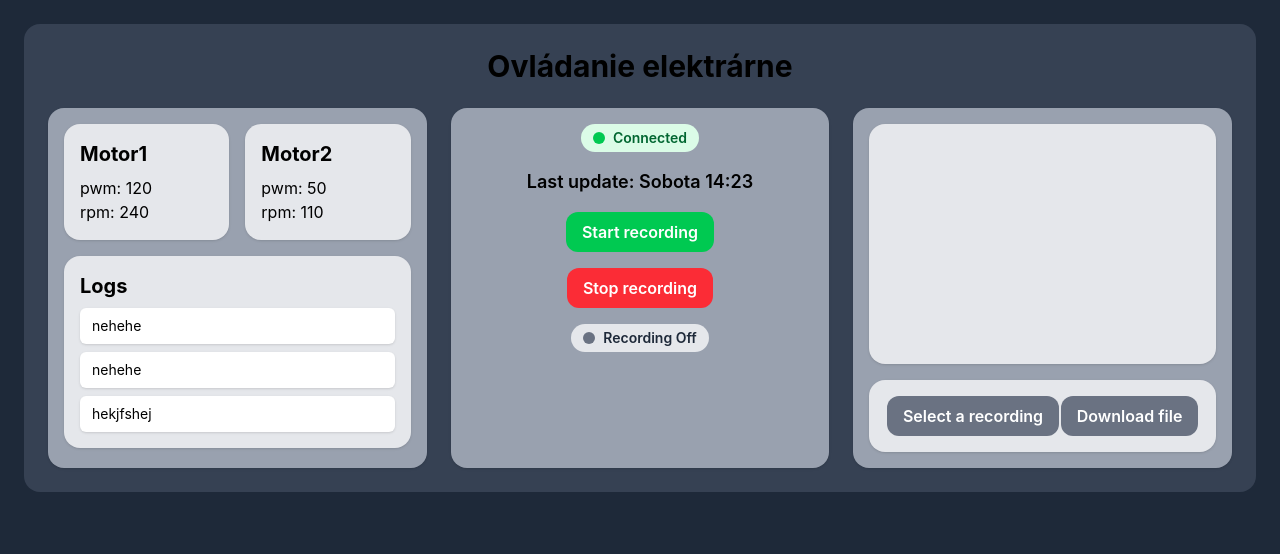
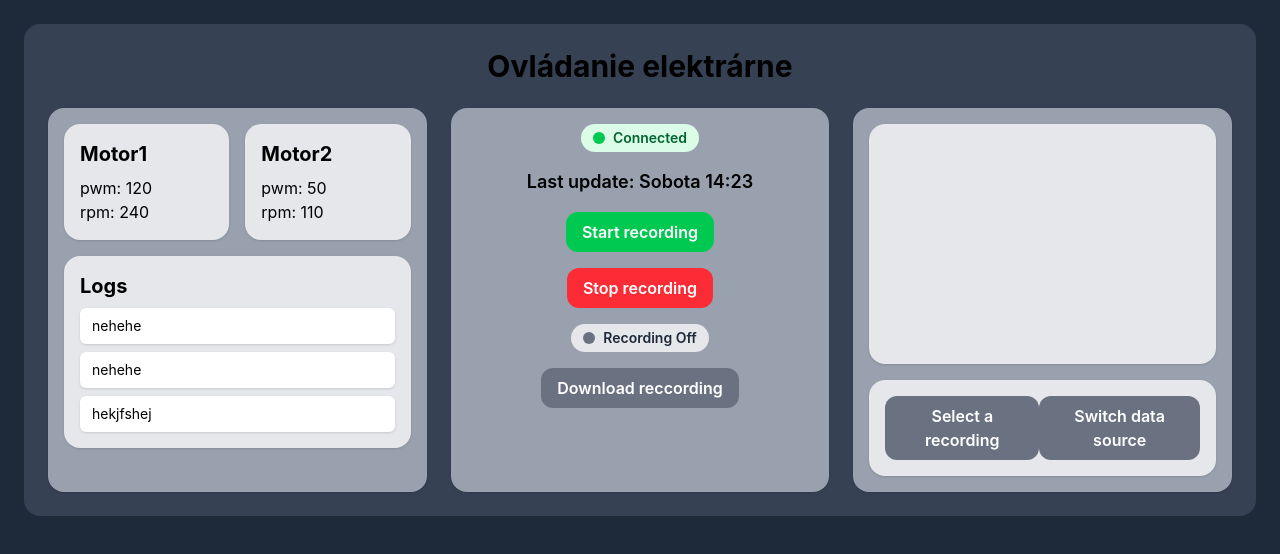
Before and after one commit to RumkoNehehe/WindTurbine, a Vue app in the folder frontend/: page / in a window 1280 px wide. Shown: the top 554 px of the page. Built offline with nearby package versions, Linux system fonts and the light colour scheme; the HTML template or start-up script is replaced by a standard one.

Commit message:
download recording button introduced, button name changed

```diff
--- a/frontend/src/components/chartPanel/RecordingActionsMenu.vue
+++ b/frontend/src/components/chartPanel/RecordingActionsMenu.vue
@@ -14,7 +14,7 @@ const emit = defineEmits<{
         </BaseButton>
 
         <BaseButton variant="neutral" @click="emit('download-file')">
-            Download file
+            Switch data source
         </BaseButton>
     </BaseCard>
 </template>
--- a/frontend/src/components/controlPanel/ControlPanel.vue
+++ b/frontend/src/components/controlPanel/ControlPanel.vue
@@ -11,6 +11,7 @@ defineProps<{
 
 const emit = defineEmits<{
     (e: 'start-recording'): void
+    (e: 'download-file'): void
     (e: 'stop-recording'): void
 }>()
 
@@ -32,5 +33,9 @@ const emit = defineEmits<{
         </BaseButton>
 
         <StatusBadge :variant="isRecording ? 'success' : 'neutral'" :label="isRecording ? 'Recording On' : 'Recording Off'"/>
+
+        <BaseButton variant="neutral" @click="emit('download-file')">
+            Download reccording
+        </BaseButton>
     </BaseCard>
 </template>
```
